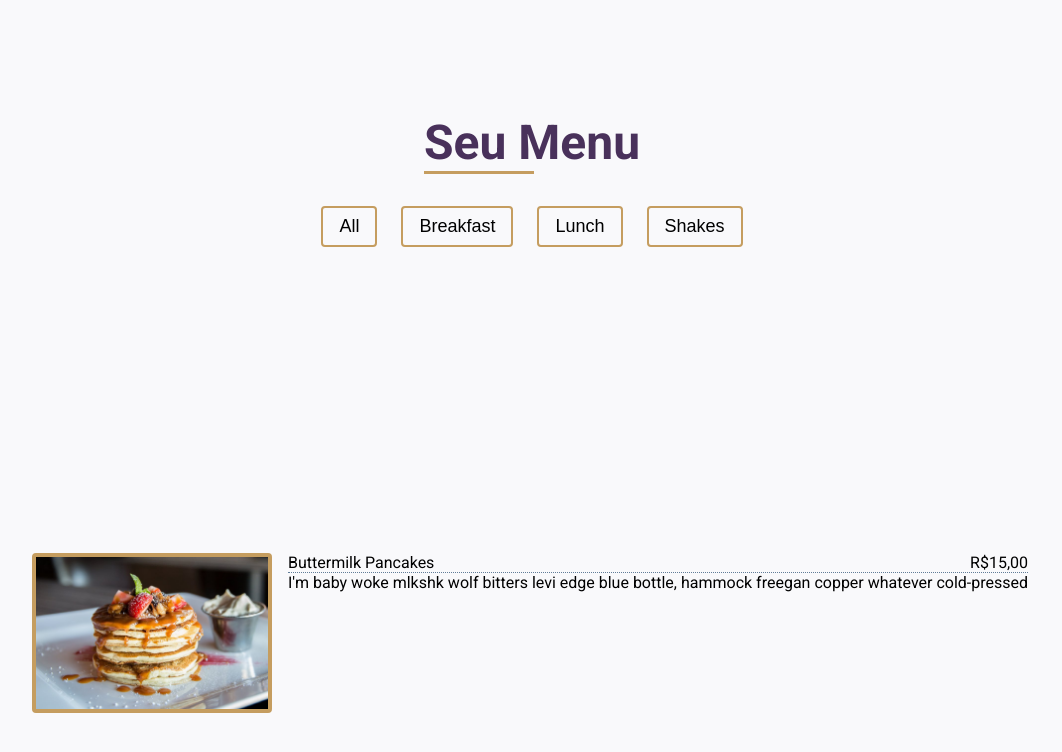
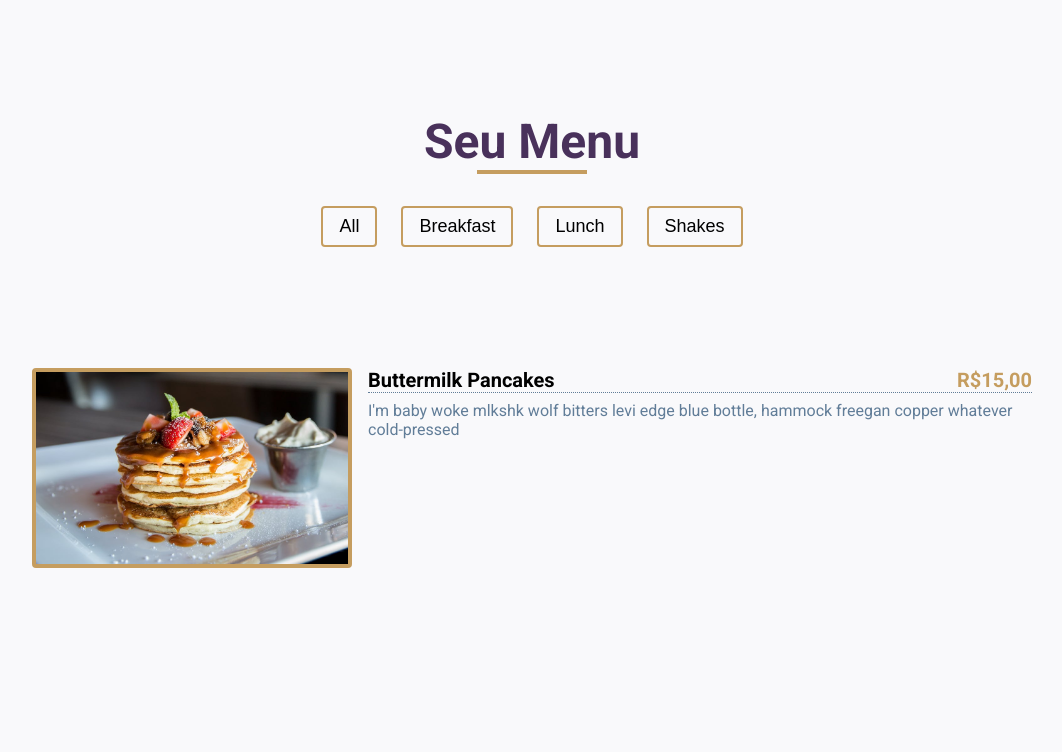
Before and after one commit to carlos-vini/Menu, a plain HTML site: page index.html in a window 1280 px wide. Shown: the whole page, without its empty margins (108-1170 px from the left). Drawn offline with Linux system fonts and the light colour scheme.

Commit message:
Update style.css

```diff
--- a/style.css
+++ b/style.css
@@ -21,7 +21,7 @@ body{
 main{
     display: grid;
     grid-template-columns: 1000px;
-    grid-template-rows: 360px 550px;
+    grid-template-rows: 360px 220px;
     justify-content: center;
     align-items: center;
 }
@@ -43,7 +43,8 @@ main header h2::after{
 
     display: block;
     width: 11rem;
-    height: 0.3rem;
+    height: 0.4rem;
+    margin: 0 auto;
 
     background-color: #c59d5f;
 }
@@ -72,9 +73,27 @@ main section .menu-items{
     gap: 1.6rem;
 }
 
+main section .menu-items .item-info{
+    display: flex;
+    flex-direction: column;
+    gap: 0.8rem;
+}
+
+main section .menu-items .item-info .item-title p{
+    color: #c59d5f;
+    font-size: 2rem;
+    font-weight: 600;
+}
+
+main section .menu-items .item-info .item-title p:nth-child(1){
+    color: #000;
+    font-size: 2rem;
+    font-weight: 600;
+}
+
 main section .menu-items .item-image img{
-    width: 240px;
-    height: 160px;
+    width: 320px;
+    height: 200px;
     object-fit: cover;
     border: 4px solid #c59d5f;
     border-radius: 0.4rem;
@@ -85,3 +104,8 @@ main section .menu-items .item-info .item-title{
     justify-content: space-between;
     border-bottom: 1px dotted #617d98;
 }
+
+main section .menu-items .item-info .item-description p{
+    color: #617d98;
+    font-size: 1.6rem;
+}
```
